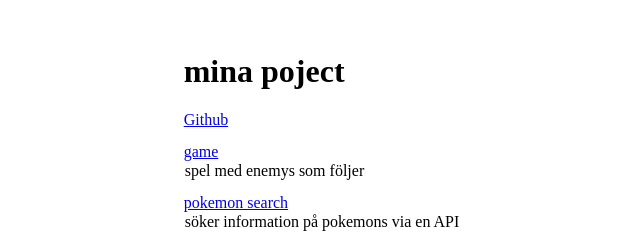
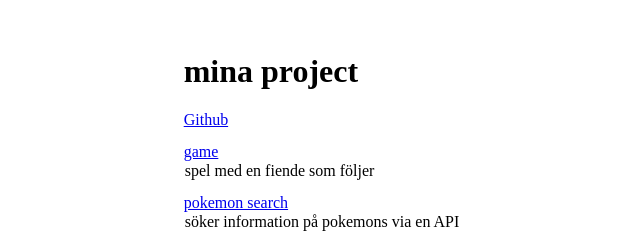
Before and after one commit to slubert/slubert.github.io, a plain HTML site: page index.html in a window 1280 px wide. Shown: the part 250-490 px from the top of the page, 332-972 px from the left. Drawn offline with Linux system fonts and the light colour scheme.

Commit message:
Update index.html

```diff
--- a/index.html
+++ b/index.html
@@ -10,12 +10,12 @@
     <div class="pageContainer">
         <div class="middBox">
             <div>
-                <h1>mina poject</h1>
+                <h1>mina project</h1>
                 <a href="https://github.com/slubert">Github</a>
             </div>
             <div>
                 <a href="https://slubert.github.io/gem/">game</a>
-                <p>spel med enemys som följer</p>
+                <p>spel med en fiende som följer</p>
             </div>
             <div>
                 <a href="https://slubert.github.io/pokemonButBad/">pokemon search</a>
```
